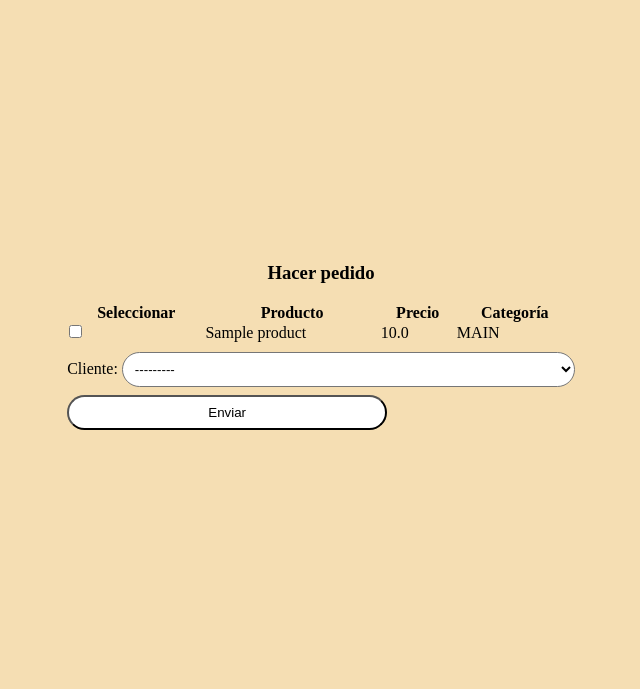
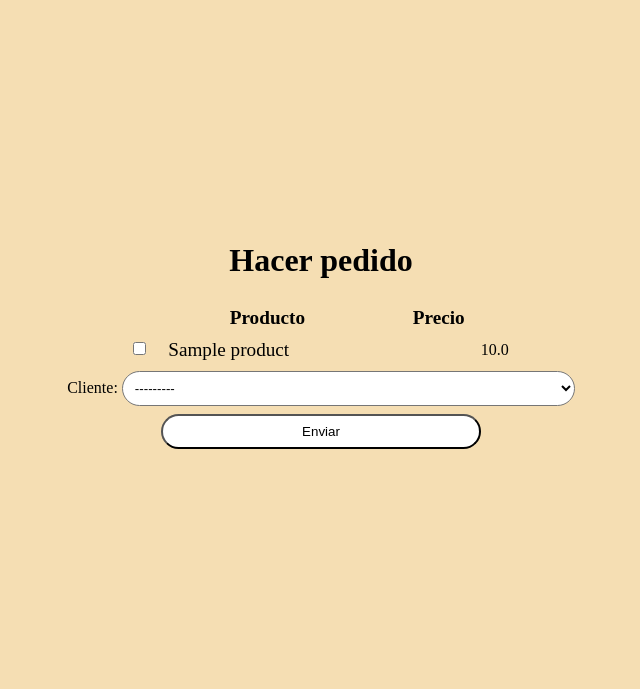
Before and after one commit to pablolospe/django-backend, a Django app: page /orderForm/ in a window 1280 px wide. Shown: the part 59-748 px from the top of the page, without its empty margins (319-959 px from the left). Run offline with Django 4.2, Linux system fonts and the light colour scheme; tables that the repository leaves empty hold one stand-in row (values such as "Sample post").

Commit message:
pedido raramente estilizado en tabla

```diff
--- a/grupo10/web/forms.py
+++ b/grupo10/web/forms.py
@@ -17,13 +17,13 @@ class OrderForm(forms.ModelForm):
 
     def render_products(self):
         products_html = '<table class="table">'
-        products_html += '<tr><th>Seleccionar</th><th>Producto</th><th>Precio</th><th>Categoría</th></tr>'
+        products_html += '<tr><th></th><th>Producto</th><th>Precio</th></tr>'
         for product in self.fields['products'].queryset:
             products_html += f'<tr>'
             products_html += f'<td><input type="checkbox" name="products" value="{product.id}"></td>'
             products_html += f'<td>{product.name}</td>'
             products_html += f'<td>{product.price}</td>'
-            products_html += f'<td>{product.category}</td>'
+            # products_html += f'<td>{product.category}</td>'
             products_html += f'</tr>'
         products_html += '</table>'
         return products_html
--- /dev/null
+++ b/grupo10/web/static/web/style/orderForm.css
@@ -0,0 +1,57 @@
+form{
+    display: flex;
+    flex-direction: column;
+    gap: 0.5rem;
+}
+
+input{
+    background-color: white;
+    padding: 0.5rem;
+    border-radius: 2rem;
+    margin-inline: auto;
+}
+select{
+    background-color: white;
+    padding-right: 1rem;
+    padding: 0.5rem;
+    border-radius: 2rem;
+}
+
+.hover-effect {
+    width: 20rem;
+    color: black;
+    transition: color 0.3s;
+}
+
+.hover-effect:hover {
+    color: red;
+    cursor: pointer;
+}
+
+.error, p{
+    justify-content: center;
+    align-self: center;
+    color: red;
+    font-size: smaller;
+    margin-top: -0.2rem;
+}
+th{
+    /* text-align: start; */
+    font-size: 1.2rem;
+    padding: 0.5rem;
+}
+td:nth-child(2){
+    font-size: 1.2rem;
+    width: 6rem;
+}
+td:nth-child(1) {
+    width: 1rem;
+}
+td:nth-child(3) {
+    text-align: end;
+    width: 1rem;
+}
+.table{
+    margin-inline: 4rem;
+    justify-content: center;
+}
--- a/grupo10/web/templates/web/orderForm.html
+++ b/grupo10/web/templates/web/orderForm.html
@@ -4,11 +4,11 @@
 {% block titulo %} pedido {% endblock %}
 
 {% block extra_css %}
-<link rel="stylesheet" href="{% static 'web/style/productForm.css' %}">
+<link rel="stylesheet" href="{% static 'web/style/orderForm.css' %}">
 {% endblock %}
 
 {% block main %}
-<h3 class="centered">Hacer pedido</h3>
+<h1 class="centered">Hacer pedido</h1>
 <br />
 {% if form.non_field_errors %}
 <div class="error">
```
